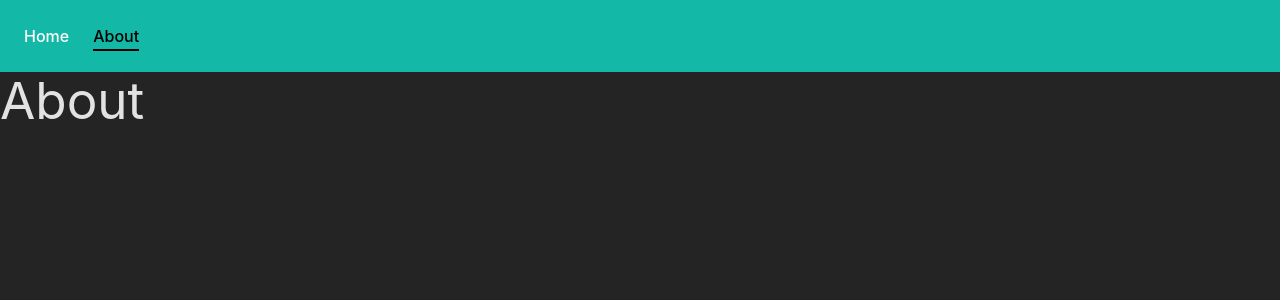
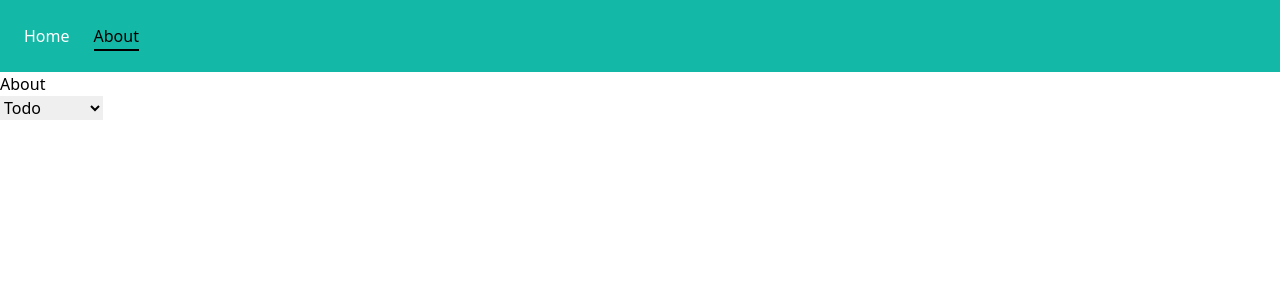
Before and after one commit to ait-varun/React, a React (Vite) app: page /about in a window 1280 px wide. Shown: the top 300 px of the page. Built offline with nearby package versions, Linux system fonts and the light colour scheme.

Commit message:
added todo select box

```diff
--- /dev/null
+++ b/src/components/common/todoList.jsx
@@ -0,0 +1,14 @@
+import PropTypes from "prop-types";
+
+export default function TodoList() {
+  return <></>;
+}
+
+TodoList.propTypes = {
+  taskOptions: PropTypes.arrayOf(
+    PropTypes.shape({
+      value: PropTypes.string.isRequired,
+      label: PropTypes.string.isRequired,
+    })
+  ).isRequired,
+};
--- a/src/index.css
+++ b/src/index.css
@@ -2,20 +2,18 @@
 @tailwind components;
 @tailwind utilities;
 
-:root {
+/* :root {
   font-family: Inter, system-ui, Avenir, Helvetica, Arial, sans-serif;
   line-height: 1.5;
   font-weight: 400;
 
   color-scheme: light dark;
-  color: rgba(255, 255, 255, 0.87);
-  background-color: #242424;
 
   font-synthesis: none;
   text-rendering: optimizeLegibility;
   -webkit-font-smoothing: antialiased;
   -moz-osx-font-smoothing: grayscale;
-}
+} */
 
 
 
@@ -25,7 +23,7 @@ body {
   box-sizing: border-box;
 }
 
-h1 {
+/* h1 {
   font-size: 3.2em;
   line-height: 1.1;
 }
@@ -47,7 +45,7 @@ button:hover {
 button:focus,
 button:focus-visible {
   outline: 4px auto -webkit-focus-ring-color;
-}
+} */
 
 /* @media (prefers-color-scheme: light) {
   :root {
--- a/src/output.css
+++ b/src/output.css
@@ -579,18 +579,18 @@ video {
   padding: 1.5rem;
 }
 
-:root {
+/* :root {
   font-family: Inter, system-ui, Avenir, Helvetica, Arial, sans-serif;
   line-height: 1.5;
   font-weight: 400;
+
   color-scheme: light dark;
-  color: rgba(255, 255, 255, 0.87);
-  background-color: #242424;
+
   font-synthesis: none;
   text-rendering: optimizeLegibility;
   -webkit-font-smoothing: antialiased;
   -moz-osx-font-smoothing: grayscale;
-}
+} */
 
 body {
   margin: 0;
@@ -598,7 +598,7 @@ body {
   box-sizing: border-box;
 }
 
-h1 {
+/* h1 {
   font-size: 3.2em;
   line-height: 1.1;
 }
@@ -614,15 +614,13 @@ button {
   cursor: pointer;
   transition: border-color 0.25s;
 }
-
 button:hover {
   border-color: #646cff;
 }
-
 button:focus,
 button:focus-visible {
   outline: 4px auto -webkit-focus-ring-color;
-}
+} */
 
 /* @media (prefers-color-scheme: light) {
   :root {
--- a/src/pages/About/about.jsx
+++ b/src/pages/About/about.jsx
@@ -1,7 +1,56 @@
+import { useState, useMemo } from "react";
+import TodoList from "../../components/common/todoList";
+
 export default function About() {
+  const [tasks, setTasks] = useState({
+    Todo: [
+      {
+        id: 1,
+        task: "Learn React",
+        status: "Todo",
+      },
+    ],
+    Progress: [
+      {
+        id: 2,
+        task: "Learn React",
+        status: "In Progress",
+      },
+    ],
+    Completed: [
+      {
+        id: 3,
+        task: "Learn React",
+        status: "Completed",
+      },
+    ],
+  });
+  const [task, setTask] = useState("Todo");
+
+  const taskOptions = useMemo(() => {
+    return Object.keys(tasks).map((key) => ({
+      value: key,
+      label: key,
+    }));
+  }, [tasks]);
+
   return (
     <div>
       <h1>About</h1>
+      <div>
+        <select
+          name="task"
+          id="task"
+          defaultValue={task}
+          onChange={(e) => setTask(e.target.value)}>
+          {taskOptions.map((option) => (
+            <option key={option.value} value={option.value}>
+              {option.label}
+            </option>
+          ))}
+        </select>
+        <TodoList />
+      </div>
     </div>
   );
 }
```
